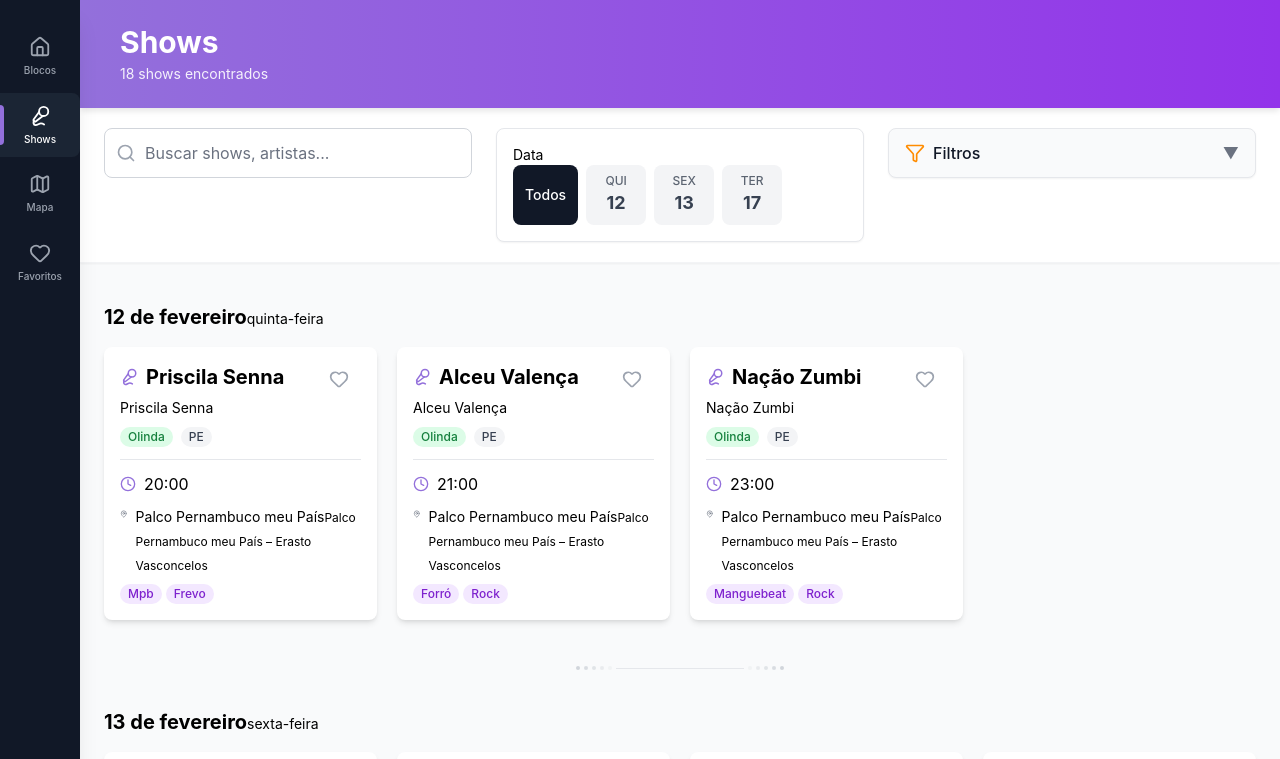
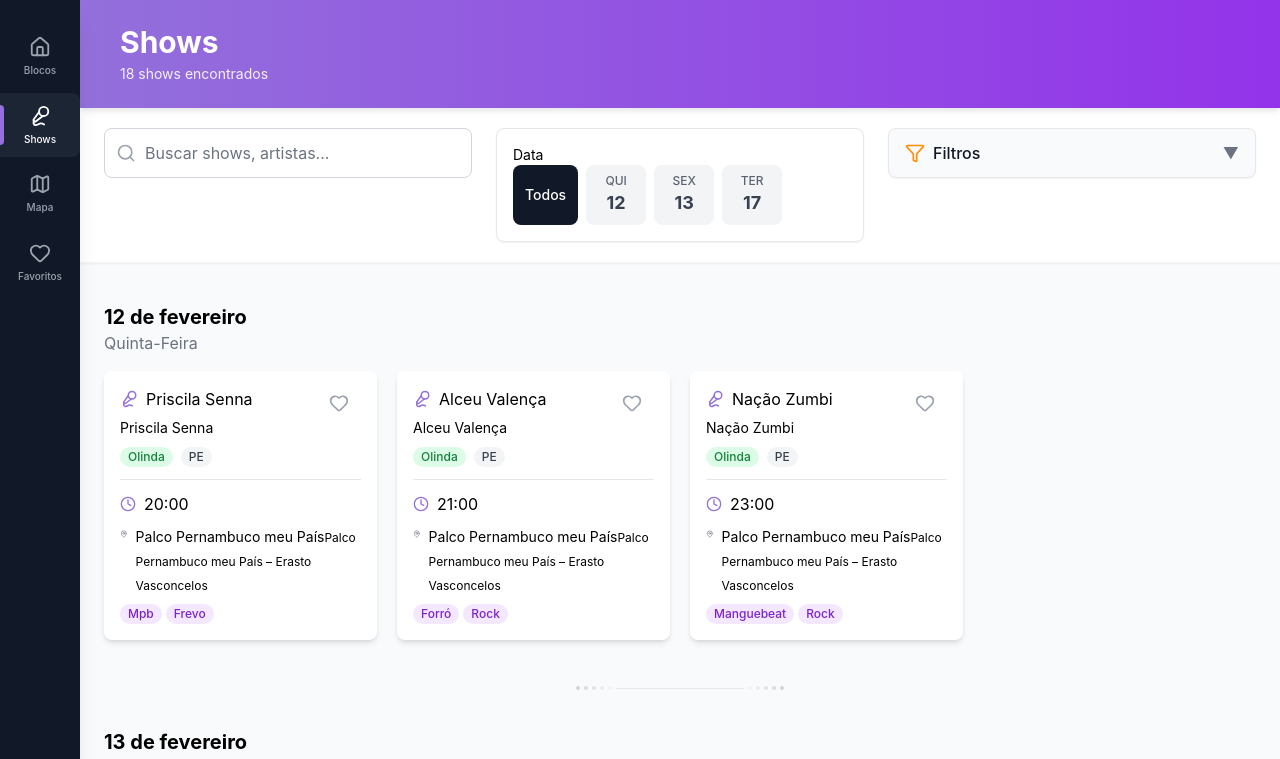
Before and after one commit to uuchoaa/foca-no-carnaval, a React (Vite) app in the folder apps/carnival-app/: page /shows in a window 1280 px wide. Shown: the top 759 px of the page. Built offline with nearby package versions, Linux system fonts and the light colour scheme.

Commit message:
fix: SectionHeading

```diff
--- a/apps/carnival-app/src/design-system/compositions/SectionHeading.tsx
+++ b/apps/carnival-app/src/design-system/compositions/SectionHeading.tsx
@@ -1,22 +1,19 @@
+import { Show } from '../primitives/Show';
 import { Text } from '../primitives/Text';
 
 interface SectionHeadingProps {
   title: string;
   subtitle?: string;
-  className?: string;
 }
 
-export function SectionHeading({ title, subtitle, className }: SectionHeadingProps) {
+export function SectionHeading({ title, subtitle }: SectionHeadingProps) {
   return (
-    <div className={className}>
-      <Text variant="heading2" className="text-gray-900 block capitalize">
-        {title}
-      </Text>
-      {subtitle ? (
-        <Text variant="small" className="text-gray-500 capitalize block">
-          {subtitle}
-        </Text>
-      ) : null}
+    <div className="flex flex-col">
+      <Text variant="title">{title}</Text>
+
+      <Show condition={!!subtitle}>
+        <Text variant="subtitle">{subtitle}</Text>
+      </Show>
     </div>
   );
 }
--- a/apps/carnival-app/src/design-system/tokens/typography.ts
+++ b/apps/carnival-app/src/design-system/tokens/typography.ts
@@ -1,8 +1,9 @@
 /** Typography variants. Map to Tailwind: text-2xl, text-xl, text-base, text-sm */
 export const typography = {
   heading1: 'text-3xl font-bold',
-  heading2: 'text-xl font-bold',
   body: 'text-base',
   small: 'text-sm',
   caption: 'text-xs',
+  title: 'text-xl font-bold',
+  subtitle: 'text-gray-500 capitalize block',
 } as const;
```
